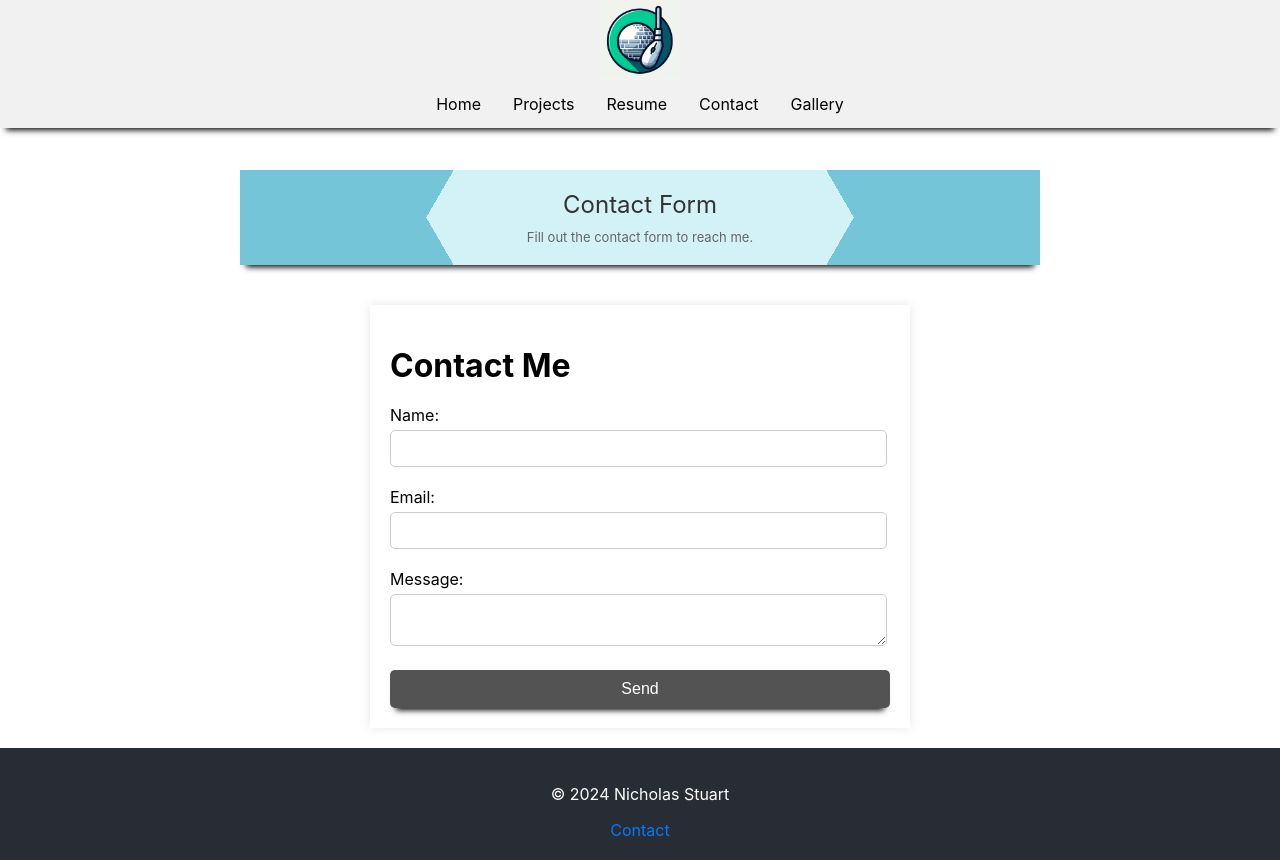
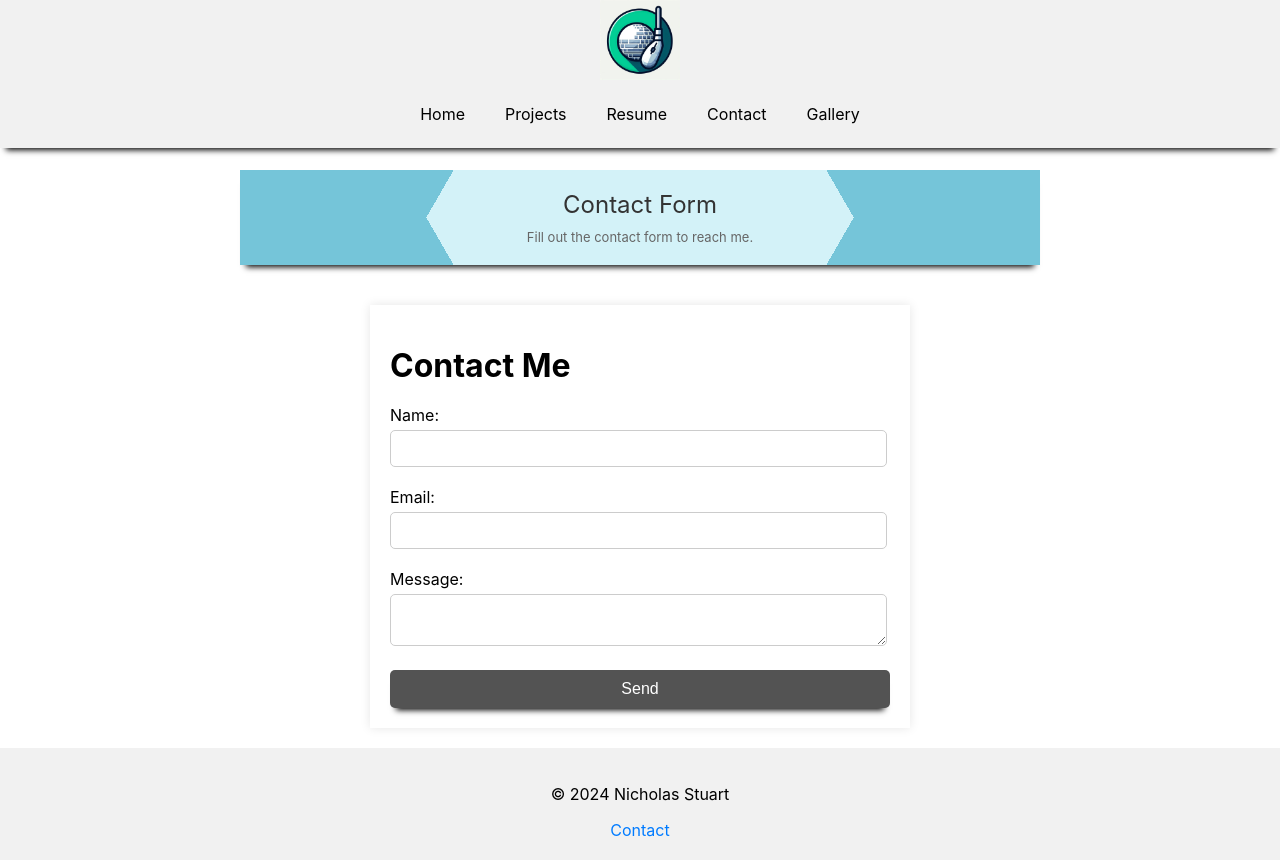
Before and after one commit to nmstuart20/portfolio-site, a React (Create React App) app in the folder portfolio-website/: page /#/contact in a window 1280 px wide. Built offline with nearby package versions, Linux system fonts and the light colour scheme.

Commit message:
update css

```diff
--- a/portfolio-website/src/App.css
+++ b/portfolio-website/src/App.css
@@ -37,7 +37,6 @@
   }
 }
 
-/* ContactForm.css */
 .contact-form {
   max-width: 500px;
   margin: 0 auto;
@@ -61,7 +60,7 @@
   margin-bottom: 20px;
   border: 1px solid #ccc;
   border-radius: 5px;
-  resize: vertical; /* Allows vertical resizing only, change to 'none' to disable */
+  resize: vertical;
 }
 
 .contact-form button {
@@ -81,7 +80,7 @@
 /* Adjust the navigation container */
 nav {
   display: flex;
-  flex-direction: column; /* Stack items vertically */
+  flex-direction: column;
   align-items: center;
   background-color: #f1f1f1;
   overflow: hidden;
@@ -89,16 +88,15 @@ nav {
 
 /* Adjust the logo size and remove margin and position properties */
 nav img {
-  height: 80px; /* Increase logo size */
+  height: 80px;
 }
 
 /* Style the navigation links container if you wrap links in a div */
 .nav-links {
   display: flex;
-  justify-content: center; /* Center links horizontally */
-  width: 100%; /* Ensure the links container fills the nav width */
+  justify-content: center;
+  width: 100%;
 }
-
 
 /* Style the navigation links */
 nav a {
@@ -109,35 +107,15 @@ nav a {
   text-decoration: none;
 }
 
-/* Change the color of links on hover */
-nav a:hover {
-  background-color: #ddd; /* Light background color on hover */
-  color: black; /* Text color change on hover */
-}
-
-/* Style for the currently active link (if applicable) */
-nav a.active {
-  background-color: #04AA6D; /* Different background color for the active link */
-  color: white;
-}
-
 /* Adjusted styles for centering navigation links */
 nav ul {
   list-style-type: none; /* Remove bullet points */
   margin: 0;
-  padding: 0;
-  display: flex; /* Use flexbox instead of block */
+  padding: 10px;
+  display: flex;
   justify-content: center; /* Center flex items (the li elements) horizontally */
   align-items: center; /* Center flex items vertically */
-  background-color: #f1f1f1; /* Optional: adds a background color to the nav bar */
-}
-
-nav li a {
-  display: block; /* Change links from inline to block elements */
-  color: black; /* Text color */
-  text-align: center; /* Center text within the link */
-  padding: 14px 16px; /* Add some padding for aesthetics */
-  text-decoration: none; /* Remove underline from links */
+  background-color: #f1f1f1;
 }
 
 nav li a:hover {
@@ -166,7 +144,7 @@ nav li a:hover {
   background-color: #91f7b8;
 }
 
-/*Use child combinator to underline the h2 elements in the project and sidebar sections*/
+/*Underline the h2 elements in the project and sidebar sections*/
 .project > h2, .sidebar > h2 {
   text-decoration: underline;
 }
@@ -213,11 +191,11 @@ section {
 }
 
 section h2 {
-  font-family: 'Arial', sans-serif; /* Sets a clean, readable font */
-  color: #333; /* Dark grey color for headers */
-  border-bottom: 2px solid #eee; /* Adds a light line below the header */
-  padding-bottom: 10px; /* Adds space between the header and the line */
-  margin-bottom: 20px; /* Adds space below the header */
+  font-family: 'Arial', sans-serif;
+  color: #333;
+  border-bottom: 2px solid #eee;
+  padding-bottom: 10px;
+  margin-bottom: 20px;
 }
 
 section p {
@@ -243,18 +221,18 @@ a:hover {
 }
 
 .gallery-item img {
-  max-width: 100%; /* Ensures the image is responsive */
-  height: auto; /* Maintains aspect ratio */
-  display: block; /* Removes bottom space under the image */
+  max-width: 100%;
+  height: auto;
+  display: block;
   -webkit-box-shadow: 0 8px 6px -6px black;
   -moz-box-shadow: 0 8px 6px -6px black;
        box-shadow: 0 8px 6px -6px black;
 }
 
 button {
-  padding: 10px 15px; /* Adjusts button size */
-  font-size: 16px; /* Increases font size for better readability */
-  cursor: pointer; /* Changes cursor to pointer to indicate clickable area */
+  padding: 10px 15px;
+  font-size: 16px;
+  cursor: pointer;
   -webkit-box-shadow: 0 8px 6px -6px black;
   -moz-box-shadow: 0 8px 6px -6px black;
        box-shadow: 0 8px 6px -6px black;
@@ -270,12 +248,12 @@ button {
 }
 
 .resume-container {
-  margin-top: 140px;
+  margin-top: 150px;
 }
 
 footer {
-  background-color: #282c34;
-  color: white;
+  background-color: #f1f1f1;
+  color: black;
   padding: 20px;
   text-align: center;
 }
```
